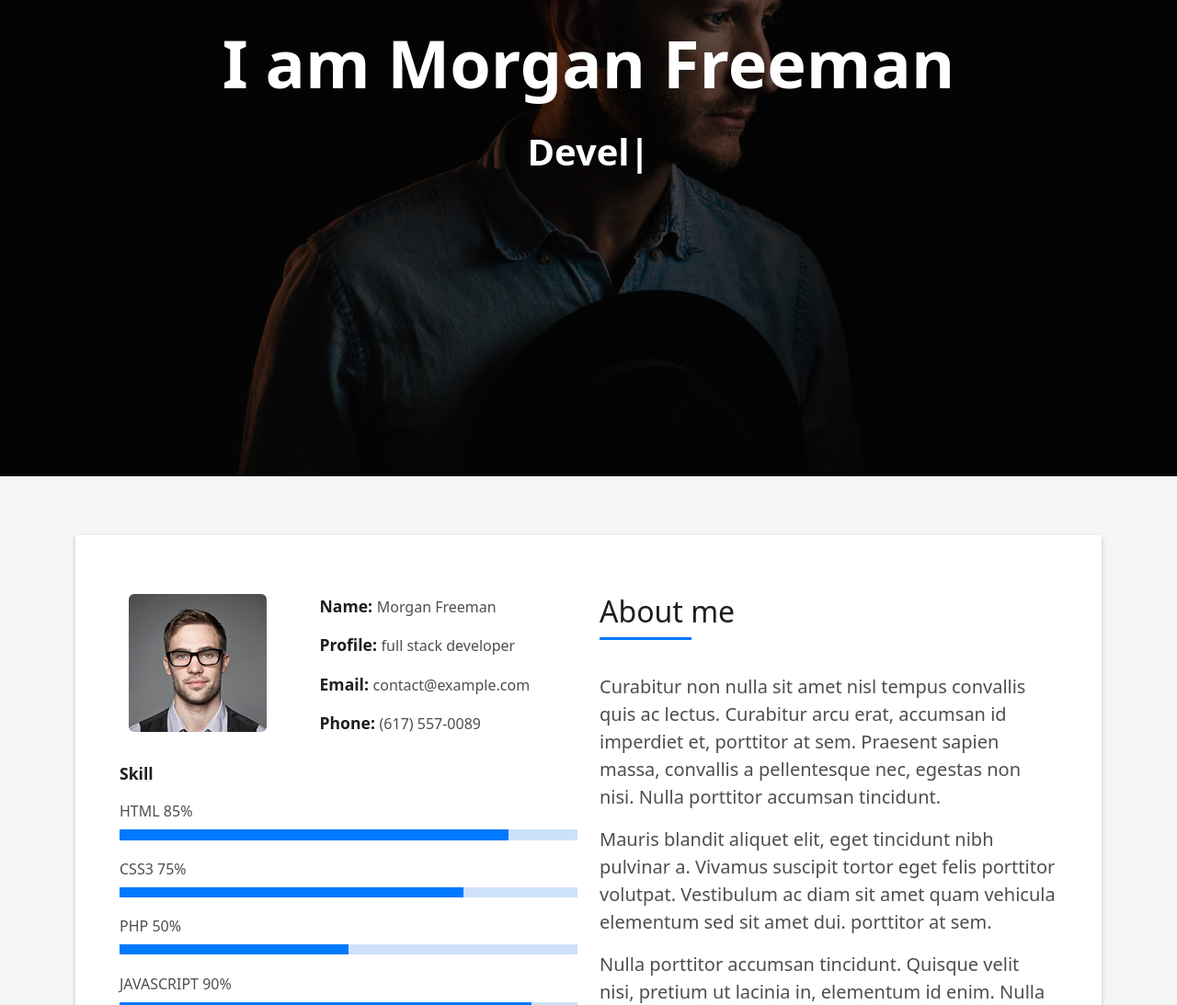
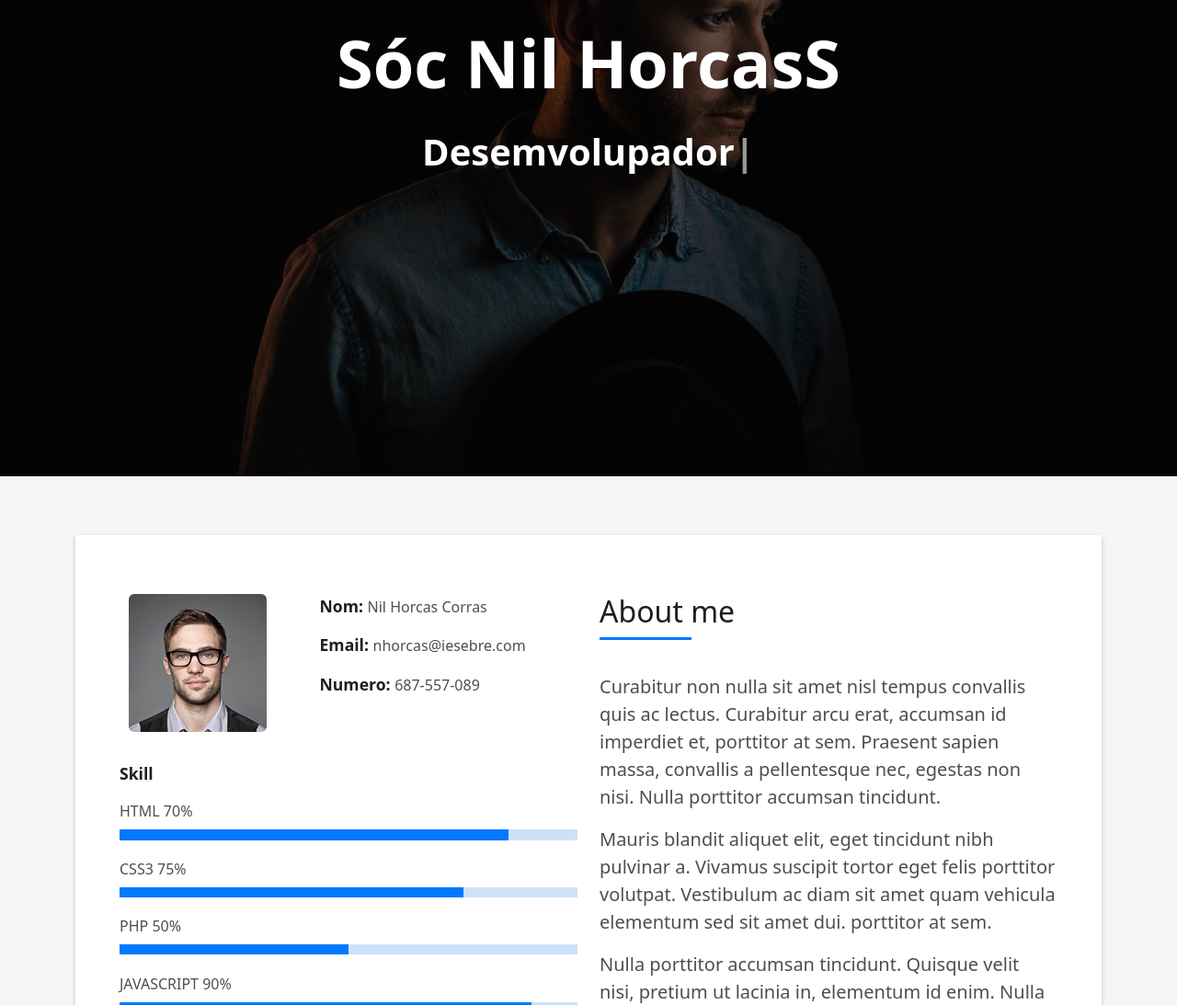
Before and after one commit to Takeosama/Takeosama.github.io, a plain HTML site: page index.html in a window 1280 px wide. Shown: the part 282-1375 px from the top of the page at 92% size. Drawn offline with Linux system fonts and the light colour scheme.

Commit message:
Update index.html

```diff
--- a/index.html
+++ b/index.html
@@ -80,8 +80,8 @@
       <div class="table-cell">
         <div class="container">
           <!--<p class="display-6 color-d">Hello, world!</p>-->
-          <h1 class="hero-title mb-4">I am Morgan Freeman</h1>
-          <p class="hero-subtitle"><span class="typed" data-typed-items="Designer, Developer, Freelancer, Photographer"></span></p>
+          <h1 class="hero-title mb-4">Sóc Nil HorcasS</h1>
+          <p class="hero-subtitle"><span class="typed" data-typed-items="Disenyador, Desemvolupador, Editor"></span></p>
           <!-- <p class="pt-3"><a class="btn btn-primary btn js-scroll px-4" href="#about" role="button">Learn More</a></p> -->
         </div>
       </div>
@@ -106,16 +106,15 @@
                     </div>
                     <div class="col-sm-6 col-md-7">
                       <div class="about-info">
-                        <p><span class="title-s">Name: </span> <span>Morgan Freeman</span></p>
-                        <p><span class="title-s">Profile: </span> <span>full stack developer</span></p>
-                        <p><span class="title-s">Email: </span> <span>contact@example.com</span></p>
-                        <p><span class="title-s">Phone: </span> <span>(617) 557-0089</span></p>
+                        <p><span class="title-s">Nom: </span> <span>Nil Horcas Corras</span></p>
+                        <p><span class="title-s">Email: </span> <span>nhorcas@iesebre.com</span></p>
+                        <p><span class="title-s">Numero: </span> <span>687-557-089</span></p>
                       </div>
                     </div>
                   </div>
                   <div class="skill-mf">
                     <p class="title-s">Skill</p>
-                    <span>HTML</span> <span class="pull-right">85%</span>
+                    <span>HTML</span> <span class="pull-right">70%</span>
                     <div class="progress">
                       <div class="progress-bar" role="progressbar" style="width: 85%;" aria-valuenow="85" aria-valuemin="0" aria-valuemax="100"></div>
                     </div>
```
